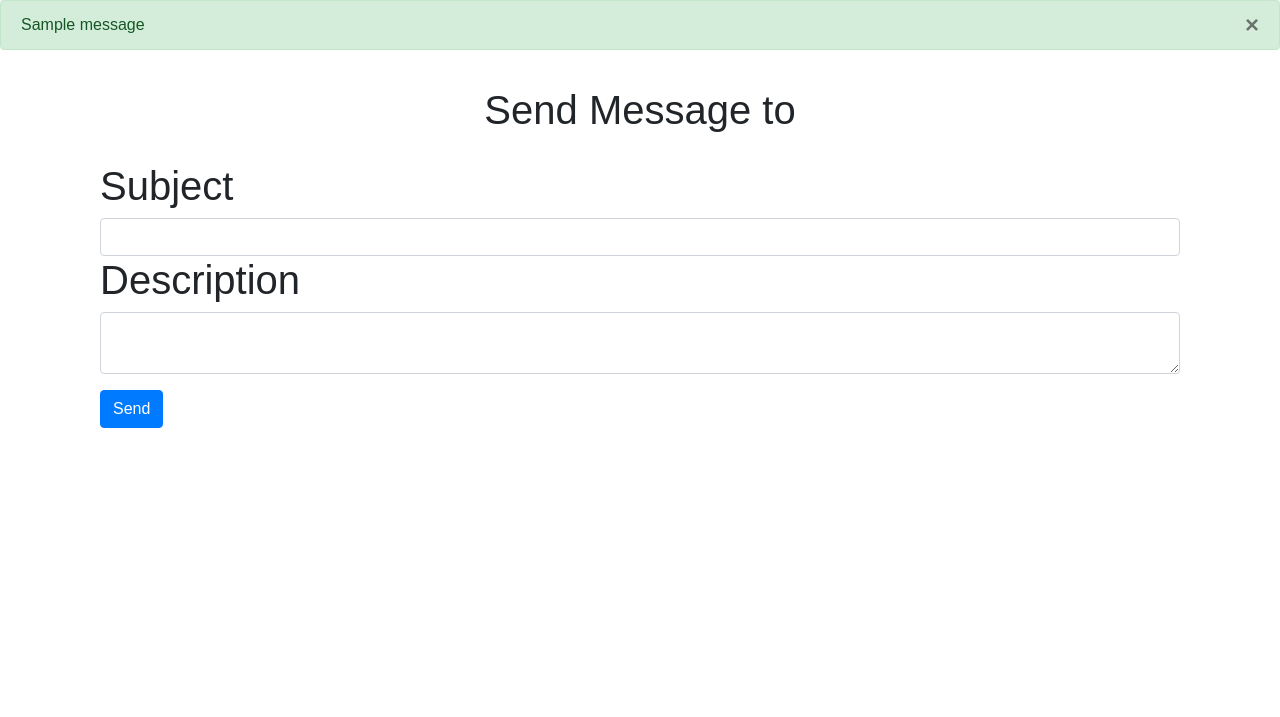
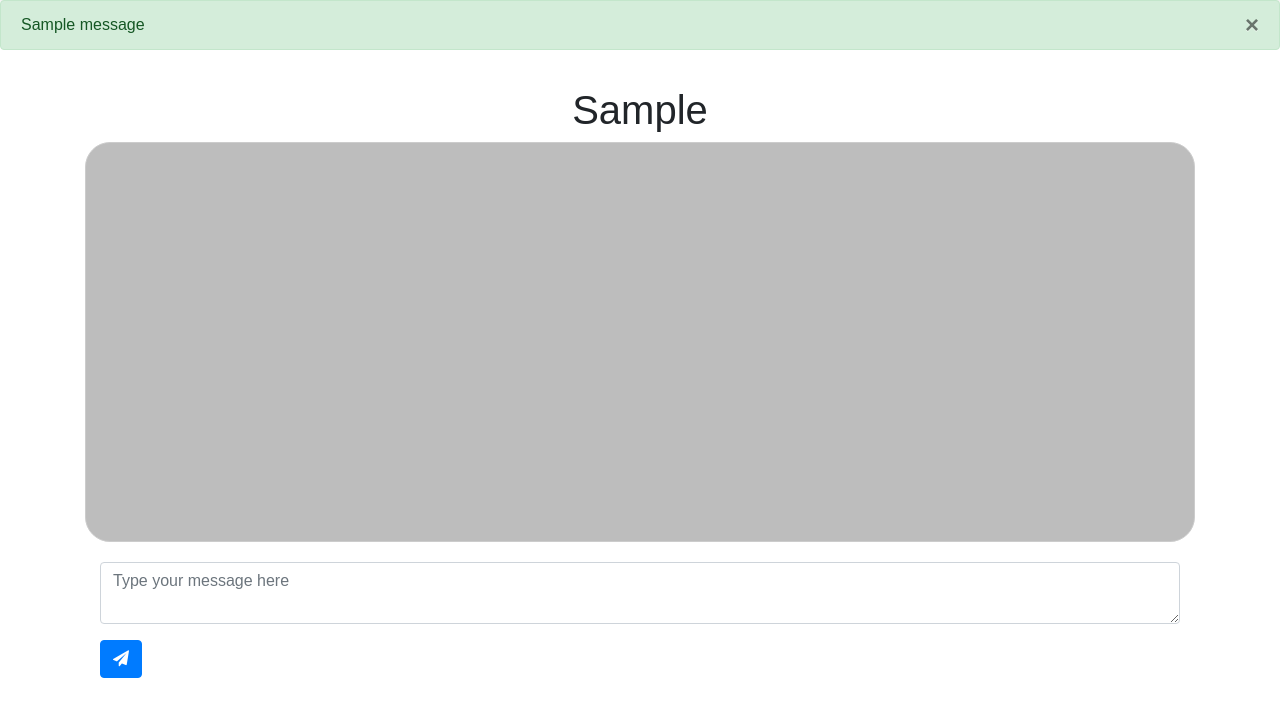
Before and after one commit to yale-cpsc-419-sp23/project-project-group-4, a Python web app: template website/templates/message.html in a window 1280 px wide. Shown: the part 59-776 px from the top of the page. Run offline with Jinja, Linux system fonts and the light colour scheme; the template is opened without the code that fills it: most values are stand-ins (such as "Sample title", 1, 10 or a date in 2020); one stand-in notice (Sample message) is shown; some libraries are stand-ins or nearby versions.

Commit message:
improved messaging

```diff
--- a/website/models.py
+++ b/website/models.py
@@ -19,8 +19,8 @@ class Message(db.Model):
     id = db.Column(db.Integer, primary_key=True)
     receiver = db.Column(db.String(100), db.ForeignKey('people.username'))
     sender = db.Column(db.String(100), db.ForeignKey('people.username'))
-    content = db.Column(db.String(500), unique=True)
-    subject = db.Column(db.String(500), unique=True)
+    content = db.Column(db.String(500))
+    date = db.Column(db.DateTime, default=datetime.utcnow)
 
 class Places(db.Model):
     __tablename__ = 'places'
--- a/website/static/css/main.css
+++ b/website/static/css/main.css
@@ -524,3 +524,10 @@ textarea {
 .dropdown-content a:hover {background-color: #ddd; text-decoration: none; color: black}
 
 .dropdown:hover .dropdown-content {display: block;}
+
+/*************Messaging***********************/
+.rect {
+    border-radius: 25px;
+    background-color: rgb(189, 189, 189);
+    padding: 20px;
+}
--- a/website/templates/message.html
+++ b/website/templates/message.html
@@ -2,17 +2,29 @@
 {% block content %}
 
     <!-- Add a title saying "Post a Found Item" -->
-    <h1 align="center">Send Message to {{ user }}</h1>
+
+
+    <h1 align="center">{{ send_to }}</h1>
+
+    <div>
+    <div class="rect" style="height:400px;border:1px solid
+    #ccc;font:16px/26px Georgia, Garamond, Serif;overflow:auto;">
+      {% for message in all_messages %}
+      <!-- if the current user sent the message -->
+        {% if (message.sender == user and message.receiver == send_to) %}
+          <p><strong>You: {{ message.content }}</strong></p>
+        {% elif (message.sender == send_to and message.receiver == user) %}
+          <p><strong>{{ message.sender }}: {{ message.content }}</strong></p>
+        {% endif %}
+      {% endfor %}
+    </div>
     <div class="container">
-      <form method="POST" action="/message/{{user}}" class="needs-validation">
+      <form method="POST" action="/message/{{send_to}}" class="needs-validation">
           <div class="form-group">
-            <h1>Subject</h1>
-            <input type="text" id="subject" name="subject" class="form-control" required/>
-
-            <h1>Description</h1>
-            <textarea id="message" name="message" class="form-control" required></textarea>
+            <textarea id="message" name="message" class="form-control" placeholder="Type your message here" required></textarea>
           </div>
-          <button type="submit" class="btn btn-primary">Send</button>
+          <button type="submit" class="btn btn-primary"><i class="fa fa-paper-plane"></i></button>
       </form>
+    </div>
   </div>
 {% endblock %}
```
Also changed, not shown: website/app.py (+21 -12 lines), website/templates/user.html (+11 -22 lines).
